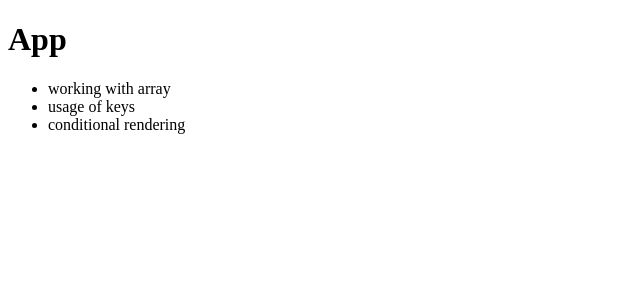
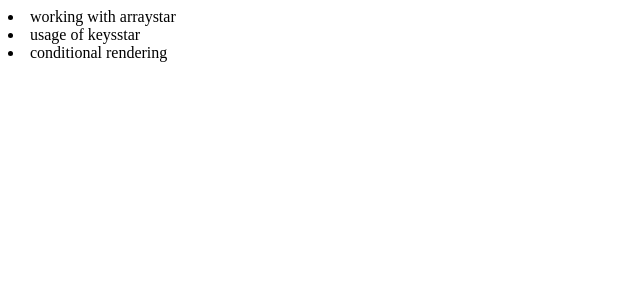
Before and after one commit to Manojkumarfsd/React-Testforbranch, a React (Vite) app: page / in a window 1280 px wide. Shown: the top 300 px of the page, without its empty margins (0-640 px from the left). Built offline with nearby package versions, Linux system fonts and the light colour scheme.

Commit message:
conditional rendering with if statement

```diff
--- a/src/App.jsx
+++ b/src/App.jsx
@@ -3,17 +3,18 @@ import Note from "./components/Note"
 
 function App(props){
   const {notes}=props;
+  const listItem=[];
+
+  notes.forEach((note)=>{
+    listItem.push(<Note key={note.id} note={note}/>)
+  });
   return(
-  <div>
-    <h1>App</h1>
-    <ul>{
-      notes.map((note)=>{
-        return <Note key={note.id}not={note}/>
-      }
-    )
-    }
-    </ul>
-  </div>
+    <div>
+      {listItem}
+
+    </div>
+
   )
+
 }
 export default App;
--- a/src/components/Note.jsx
+++ b/src/components/Note.jsx
@@ -1,11 +1,23 @@
-function Note({not}){
+function Note({note}){
 
-    return(
-    <div>
-      <li>{not.content}</li>
+if(note.important){
+    return <li>{
+        note.content
+    }star</li>
+}
+return(
+    <li>
+       {note.content }
 
-    </div>
-    )
-  }
 
+
+    </li>
+)
+
+
+
+
+
+
+}
 export default Note;
```
